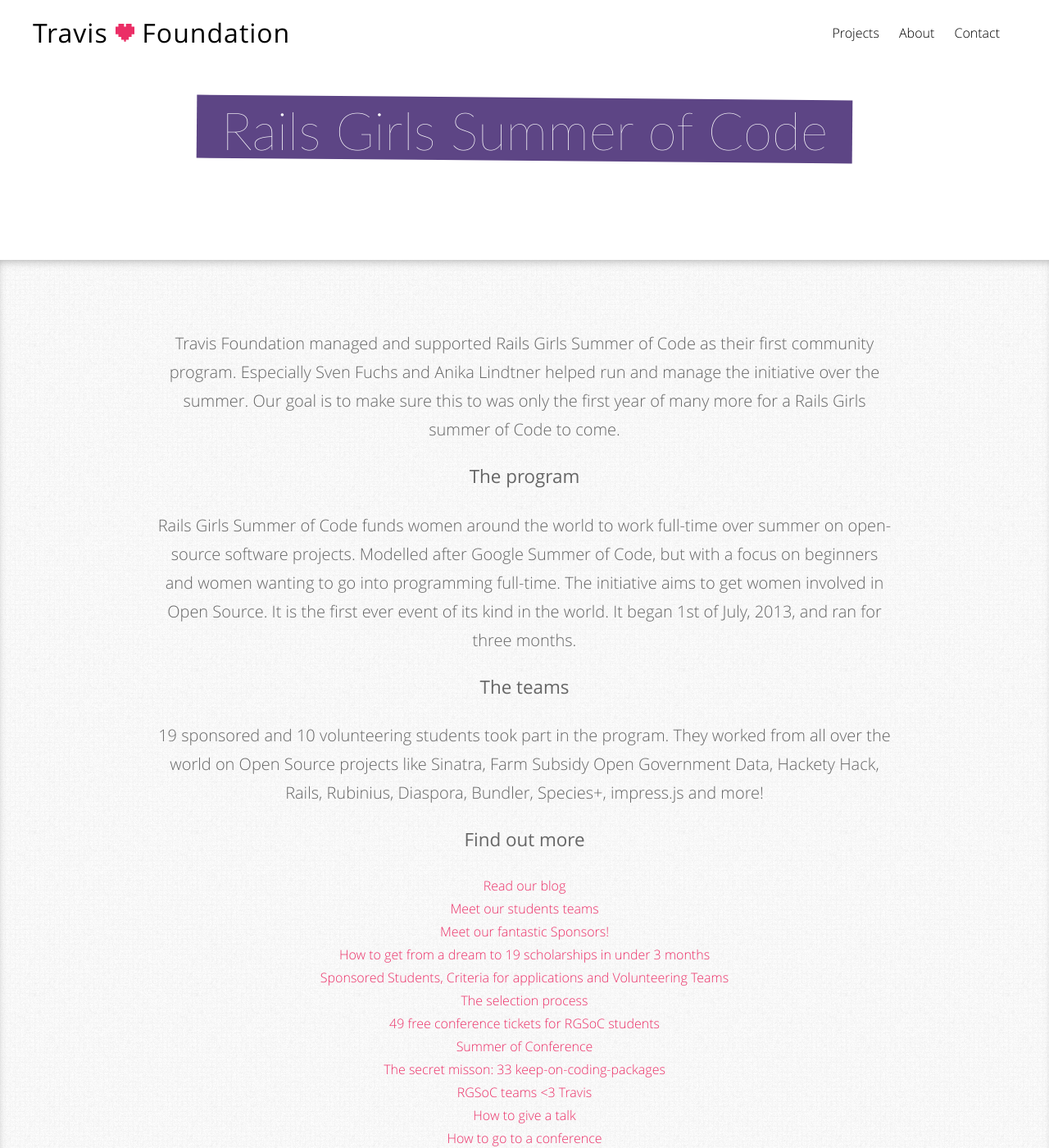
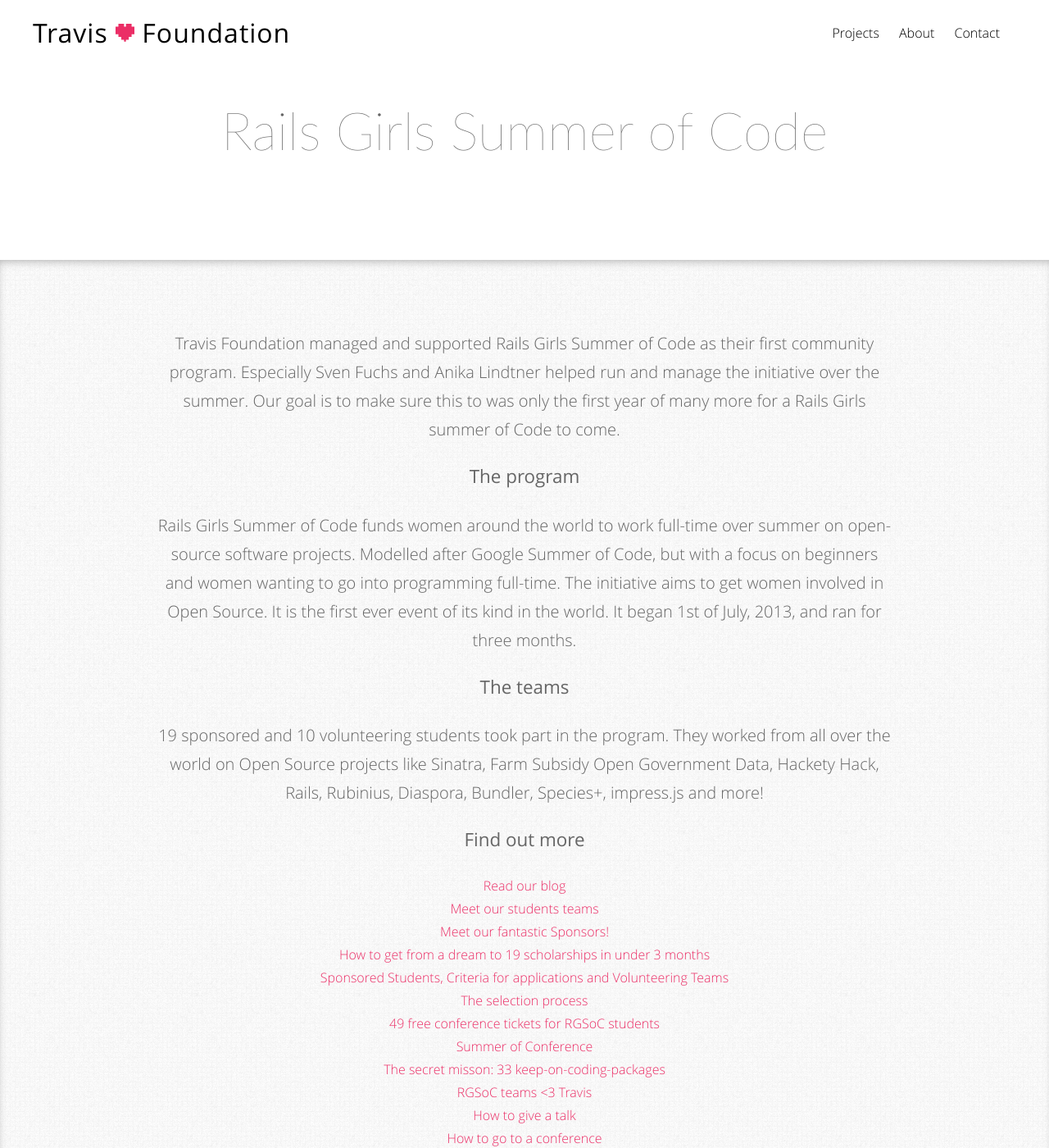
Before and after one commit to travis-ci/travis-foundation, a Jekyll site: the page built from rgsoc.html, in a window 1280 px wide and 1400 px high. Shown: the whole window at 82% size. Built offline with Jekyll 4.4.1, drawn with Linux system fonts in a browser that asks for light colours; nearby versions of some CDN libraries.

Commit message:
fix formatting on /funds

```diff
--- a/styles/styles.css
+++ b/styles/styles.css
@@ -619,31 +619,3 @@ footer {
     /* line 143, source/styles.sass */
     #contact > a:hover {
       text-decoration: none; }
-
-/* line 146, source/styles.sass */
-#rgsoc {
-  position: relative; }
-  /* line 148, source/styles.sass */
-  #rgsoc h2 {
-    z-index: 1;
-    position: relative;
-    color: white; }
-    /* line 55, source/styles/_mixins.sass */
-    #rgsoc h2:before {
-      content: "";
-      z-index: -1;
-      position: absolute;
-      top: -0.05rem;
-      left: calc(50% - 25rem);
-      left: -webkit-calc(50% - 25rem);
-      left: -moz-calc(50% - 25rem);
-      left: -ie-calc(50% - 25rem);
-      left: -o-calc(50% - 25rem);
-      width: 50rem;
-      height: 100%;
-      background-color: #5d4585;
-      -webkit-transform: rotate(0.5deg);
-      -moz-transform: rotate(0.5deg);
-      -ms-transform: rotate(0.5deg);
-      -o-transform: rotate(0.5deg);
-      transform: rotate(0.5deg); }
```
Also changed, not shown: funds.html (+18 -2 lines), source/styles.sass (+4 -4 lines), 1 other file.
